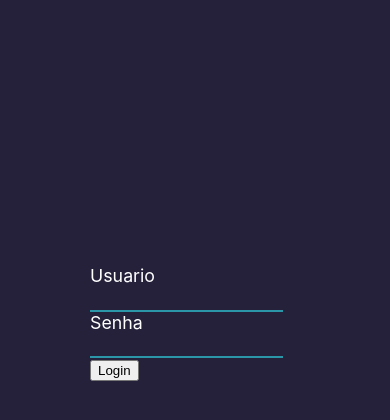
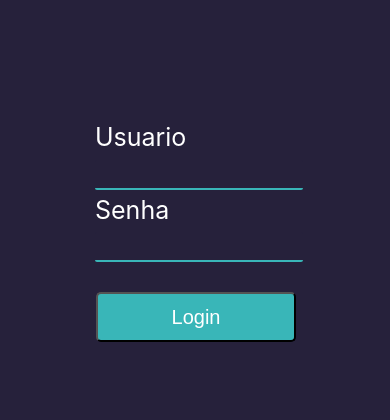
Before and after one commit to YohanToledo/login-page, a React (Create React App) app: page / in a window 390 px wide. Shown: the top 420 px of the page. Built offline with nearby package versions, Linux system fonts and the light colour scheme.

Commit message:
feat: added columns and responsive layout

```diff
--- a/src/App.css
+++ b/src/App.css
@@ -20,7 +20,6 @@
   flex-direction: column;
   align-items: center;
   justify-content: center;
-  font-size: calc(10px + 2vmin);
   color: white;
 }
 
--- a/src/components/LoginForm/index.js
+++ b/src/components/LoginForm/index.js
@@ -5,13 +5,21 @@ const Form = () => {
     <>
       <div className="login-form">
         <form className="form">
-          <label>Usuario</label>
-          <input type="text" className="input-text" />
-
-          <label>Senha</label>
-          <input type="password" className="input-text" />
-
-          <button>Login</button>
+          <div className="row">
+            <label className="w-90">Usuario</label>
+          </div>
+          <div className="row">
+            <input type="text" className="input-text font" />
+          </div>
+          <div className="row">
+            <label className="w-90">Senha</label>
+          </div>
+          <div className="row">
+            <input type="password" className="input-text font" />
+          </div>
+          <div className="row">
+            <button className="login-button">Login</button>
+          </div>
         </form>
       </div>
     </>
--- a/src/components/LoginForm/loginform.css
+++ b/src/components/LoginForm/loginform.css
@@ -1,20 +1,21 @@
-@media (max-width: 400px) {
-  .login-form {
-    width: 60vw;
-    height: 40vh;
+.form {
+  padding: 12px;
+  font-size: 25px;
 }
 
-  .form {
-    padding: 12px;
+.font {
+  font-size: 23px;
 }
 
 .input-text {
   background-color: var(--primary-color);
   border: none;
-    border-bottom: 2px solid #2b96a8;
-    width: 90%;
+  border-bottom: 2px solid var(--secondary-color);
+  width: 100%;
   height: 20px;
   color: white;
+  padding: 4px;
+  border-radius: 2px;
 }
 
 .input-text:focus {
@@ -23,9 +24,53 @@
   outline: 0;
   background-color: var(--primary-color);
   border: none;
-    border-bottom: 2px solid #2b96a8;
-    width: 90%;
+  border-bottom: 2px solid var(--secondary-color);
+  width: 100%;
   height: 20px;
   color: white;
+  padding: 4px;
+}
+
+.w-90 {
+  width: 100%;
+}
+
+.row {
+  margin: 5px;
+}
+
+.login-form {
+  width: 60%;
+  height: 200px;
+}
+
+.login-button,
+.login-button:hover {
+  margin-top: 25px;
+  margin-left: 1px;
+  width: 100%;
+  height: 50px;
+  background-color: var(--secondary-color);
+  color: white;
+  font-size: 20px;
+  border-radius: 5px;
+  cursor: pointer;
+}
+
+@media screen and (max-width: 450px) {
+  .login-form {
+    margin: 27% 20% 15%;
   }
 }
+
+@media screen and (min-width: 451px) and (max-width: 900px) {
+  .login-form {
+    margin: 30% 20% 15%;
+  }
+}
+
+@media screen and (min-width: 901px) and (max-width: 1920px) {
+  .login-form {
+    margin: 40% 20% 15%;
+  }
+}
--- a/src/index.css
+++ b/src/index.css
@@ -1,5 +1,15 @@
 :root {
   --primary-color: #26213b;
+  --secondary-color: rgb(57, 182, 184);
+}
+
+@viewport {
+  width: device-width;
+  user-zoom: fixed;
+  zoom: 1;
+  min-zoom: 0.5;
+  max-zoom: 4;
+  orientation: portrait;
 }
 
 body {
--- a/src/pages/Login/index.js
+++ b/src/pages/Login/index.js
@@ -1,10 +1,14 @@
 import Form from "../../components/LoginForm";
+import "./login.css";
 
 const Login = () => {
   return (
     <>
       <div className="page">
-        <Form />
+        <div className="left-column"></div>
+        <div className="right-column">
+          <Form />
+        </div>
       </div>
     </>
   );
--- a/src/pages/Login/login.css
+++ b/src/pages/Login/login.css
@@ -1,10 +1,30 @@
 .page {
-  background-color: #282c34;
-  min-height: 100vh;
-  display: flex;
-  flex-direction: column;
+  width: 100vw;
+  height: 100vh;
   align-items: center;
   justify-content: center;
-  font-size: calc(10px + 2vmin);
-  color: white;
+  display: flex;
+  flex-flow: row wrap;
 }
+
+@media screen and (max-width: 900px) {
+  .left-column {
+    display: none;
+  }
+  .right-column {
+    width: 100%;
+    height: 100%;
+  }
+}
+
+@media screen and (min-width: 901px) and (max-width: 1920px) {
+  .left-column {
+    width: 50%;
+    height: 100%;
+    background-color: rgb(57, 182, 184);
+  }
+  .right-column {
+    width: 50%;
+    height: 100%;
+  }
+}
```
Lines whose indentation alone changed are shown as unchanged.
